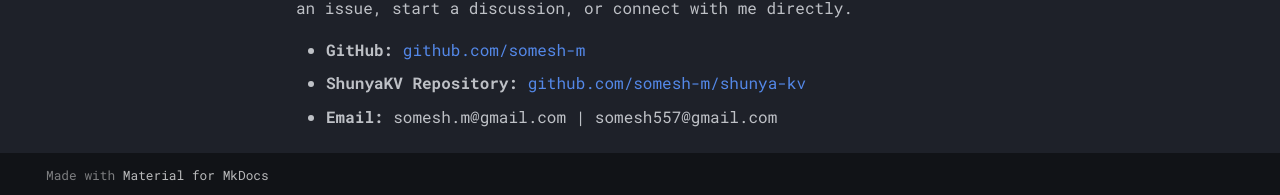
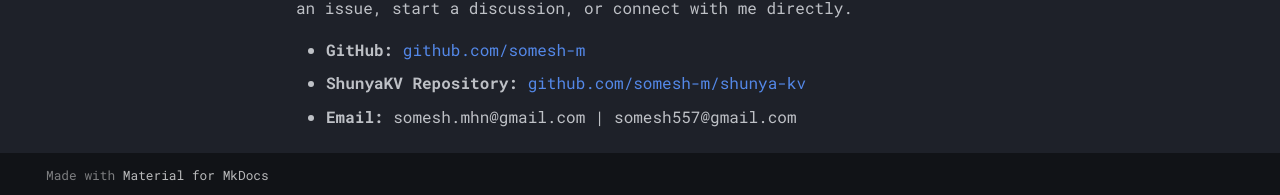
Before and after one commit to somesh-m/shunyakv-docs, an MkDocs documentation site: the page built from docs/about_me.md, in a window 1280 px wide and 900 px high, scrolled down 562 px. Shown: the part 702-897 px from the top of the window. Built offline with MkDocs 1.6.1 and Material for MkDocs 9.7.7, drawn with Linux system fonts in a browser that asks for light colours; comment, search, counter and statistics services are not loaded; the version menu is left out.

Commit message:
email update

```diff
--- a/docs/about_me.md
+++ b/docs/about_me.md
@@ -26,4 +26,4 @@ If ShunyaKV interests you, feel free to check out the repository, open an issue,
 
 - **GitHub:** [github.com/somesh-m](https://github.com/somesh-m)
 - **ShunyaKV Repository:** [github.com/somesh-m/shunya-kv](https://github.com/somesh-m/shunya-kv)
-- **Email:** somesh.m@gmail.com | somesh557@gmail.com
+- **Email:** somesh.mhn@gmail.com | somesh557@gmail.com
```
